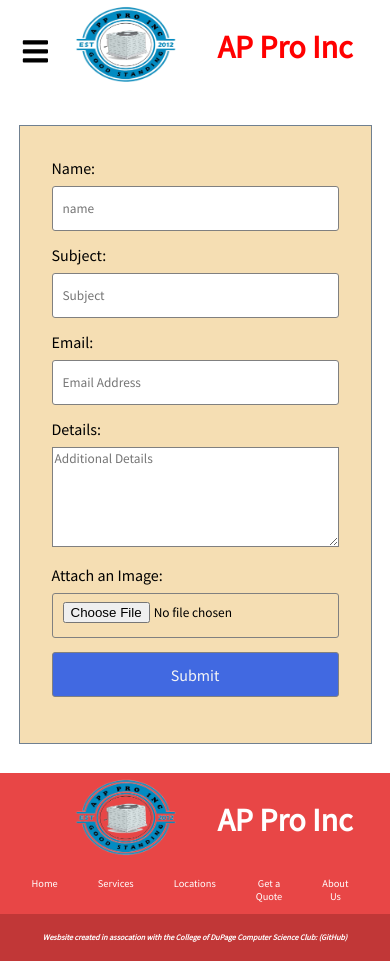
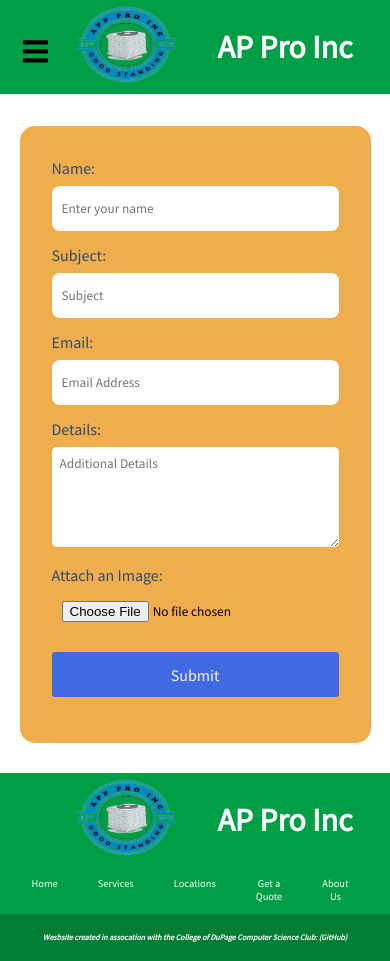
Before and after one commit to cod-cs-club/AC-Website, a Next.js app: page /Quote in a window 390 px wide. Built offline with nearby package versions, Linux system fonts and the light colour scheme.

Commit message:
Lots of green and new form box style

```diff
--- a/components/NavBar.jsx
+++ b/components/NavBar.jsx
@@ -11,11 +11,13 @@ export default function NavBar({navLinks}){
 
     return (
         <>
-        <div className="FlexContainer">
+        <div className="FlexContainer1">
             <Link href="/">
                 <Image id="logo" src="/Company Images/CompanyLogo.png" width="180" height="90" alt="AP Pro Inc. Logo" />
             </Link>
-            <h1 style={{color:"red"}} id="navBarHeader">AP Pro Inc</h1>
+            <Link href="/">
+            <h1 style={{color:"#009f46"}} id="navBarHeader">AP Pro Inc</h1>
+            </Link>
         </div>
         <nav ref={navRef}>
             <div className="FlexContainer">
--- a/src/pages/Quote.jsx
+++ b/src/pages/Quote.jsx
@@ -40,7 +40,7 @@ export default function QuotePage() {
         <fieldset>
           <div>
             <label htmlFor="name">Name:</label>
-              <input type="text" id="name" name="name" value={values.name} placeholder="name" onChange={handleChange} required/>
+              <input type="text" id="name" name="name" value={values.name} placeholder="Enter your name" onChange={handleChange} required/>
           </div>
           <div>
           <label htmlFor="subject">Subject:</label>
--- a/src/styles/homepageStyles.scss
+++ b/src/styles/homepageStyles.scss
@@ -80,16 +80,13 @@
             background-image: url("/Company Images/BasementUnit1.png");
             background-repeat: no-repeat;
             background-size: cover;
+            padding: 85px 0 85px 0;
 
 
             #internalContactBox{
-                a{
-                    display: inline;
-                }
+                a{display: inline;}
 
-                h1{
-                    color: #009f46 !important;
-                }
+                h1{color: #009f46 !important;}
 
                 #quoteButton{
                     margin-left: auto;
--- a/src/styles/quoteStyles.scss
+++ b/src/styles/quoteStyles.scss
@@ -1,16 +1,17 @@
 //Form
 form {
-    outline: solid 1px slategray;
-    background-color: wheat;
+    background-color: #F0AD4E;
     width: 30%;
     margin: 2em auto 0 auto;
     padding: 2em;
+    border-radius: 15px;
 
     label {
         display: block;
         margin-bottom: 8px;
         font-size: 1rem;
         font-weight: 525;
+        color: #2E4C6D;
     }
 
     input {
@@ -19,8 +20,8 @@ form {
         min-height: 45px;
         margin-bottom: 14px;
         padding: 8px 10px;
-        border: solid 1px grey;
-        border-radius: 3px;
+        border: none;
+        border-radius: 8px;
         transition: all 0.2s ease-in-out;
     }
 
@@ -35,17 +36,18 @@ form {
             margin-bottom: 14px;
             min-height: 100px;
             max-height: 225px;
-            transition: all 0.2s ease-in-out;
-            border: solid 1px grey;
+            transition: all 0.2s ease-out;
+            border: none;
+            border-radius: 5px;
+            padding: 8px;
         }
 
         textarea:hover, textarea:focus, input:hover, input:focus {
-            outline: 0;
-            border-color: hotpink;
+            outline: none;
         }
 
         textarea:active, input:active {
-            color: hotpink;
+            color: #009f46;
             transition: none;
         }
 
--- a/src/styles/root.scss
+++ b/src/styles/root.scss
@@ -18,11 +18,34 @@
 }
 
 //Containers
+.FlexContainer1{
+    display: flex;
+    flex-wrap: wrap;
+    justify-content: center;
+    align-items: center;
+    background-color:#fff;
+    color: #009f46;
+}
+
+@media only screen and (max-width: 720px){
+    .FlexContainer1{
+        display: flex;
+        flex-wrap: wrap;
+        justify-content: center;
+        align-items: center;
+        background-color:#009f46;
+
+        #navBarHeader {color:white !important;}
+    }
+}
+
 .FlexContainer{
     display: flex;
     flex-wrap: wrap;
     justify-content: center;
     align-items: center;
+
+
 
     //x nav toggle button
     .nav-btn {
@@ -118,7 +141,7 @@ nav{
             position: absolute;
             top: 4rem;
         }
-        .navPageItem{padding: 40px;}
+        .navPageItem{padding: 45px;}
     }
 
     .navButtons{
@@ -130,6 +153,7 @@ nav{
         background: none;
         background-color: #009f46;
         transition: all .1s ease-in-out .1s;
+
 
         .navPageItem{
             padding-bottom: 10px;
@@ -159,7 +183,7 @@ nav{
     footer{
         position: absolute;
         width: 100%;
-        background-color: rgb(232, 70, 70);
+        background-color: #009f46;
         margin: 30px 0;
         color: white;
 
@@ -195,7 +219,7 @@ nav{
             justify-content: center;
             align-items: center;
             text-align: center;
-            background-color: rgb(193, 55, 55);
+            background-color: #007e36;
 
             #gitHubLink:hover{
                 opacity: 50%;
```
